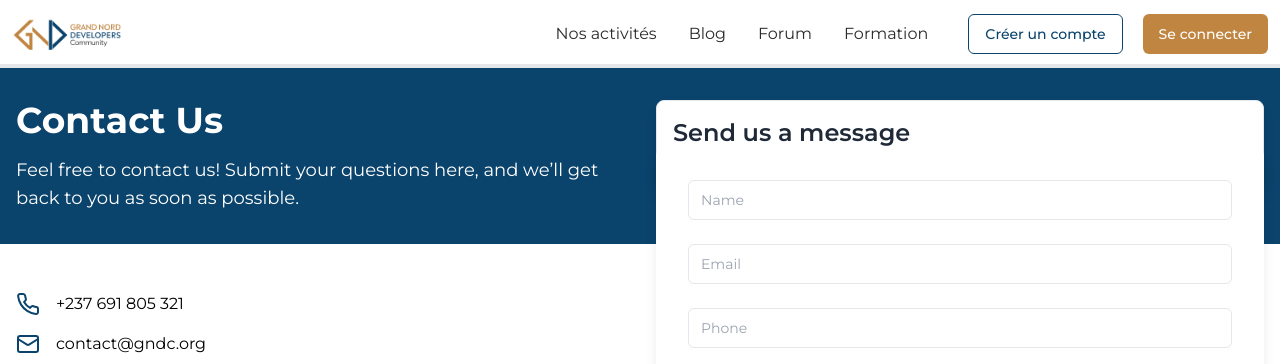
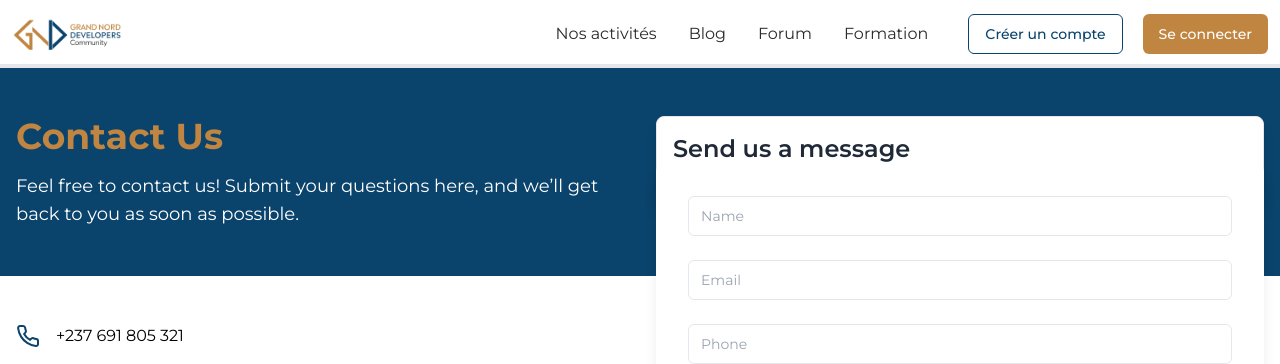
Before and after one commit to Grand-Nord-Developpers-Community/website, a Next.js app: page /contact in a window 1280 px wide. Shown: the top 364 px of the page. Built offline with nearby package versions, Linux system fonts and the light colour scheme.

Commit message:
fix:contact-us page

```diff
--- a/app/contact/page.tsx
+++ b/app/contact/page.tsx
@@ -66,10 +66,12 @@ const ContactUs: React.FC = () => {
     <div className="flex flex-col">
       <ToastContainer />
       <div className="bg-primary text-white">
-        <div className="container mx-auto px-4 py-8 relative">
+        <div className="container mx-auto px-4 py-12 relative">
           <div className="flex flex-col lg:flex-row gap-8">
             <div className="w-full lg:w-1/2">
-              <h1 className="text-4xl font-bold mb-4">Contact Us</h1>
+              <h1 className="text-4xl font-bold mb-4 text-secondary">
+                Contact Us
+              </h1>
               <p className="text-lg">
                 Feel free to contact us! Submit your questions here, and we’ll
                 get back to you as soon as possible.
```
